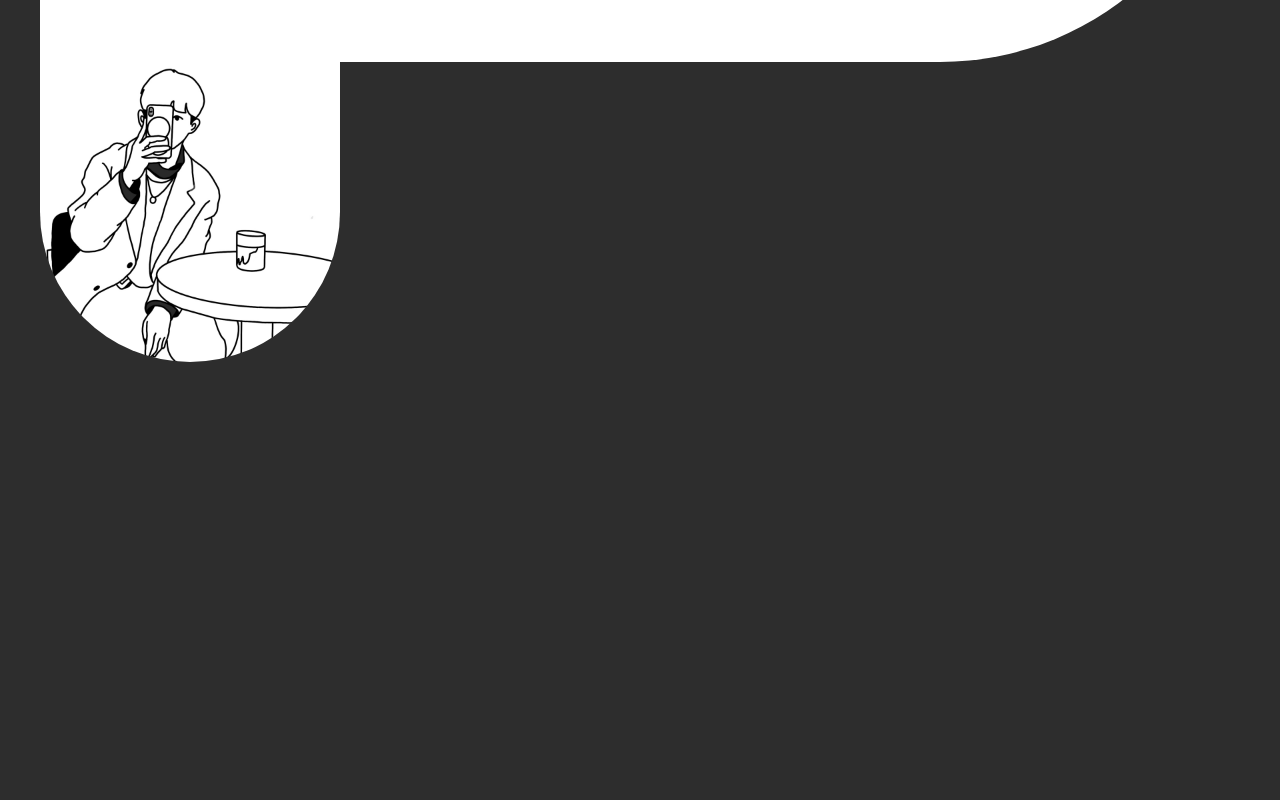
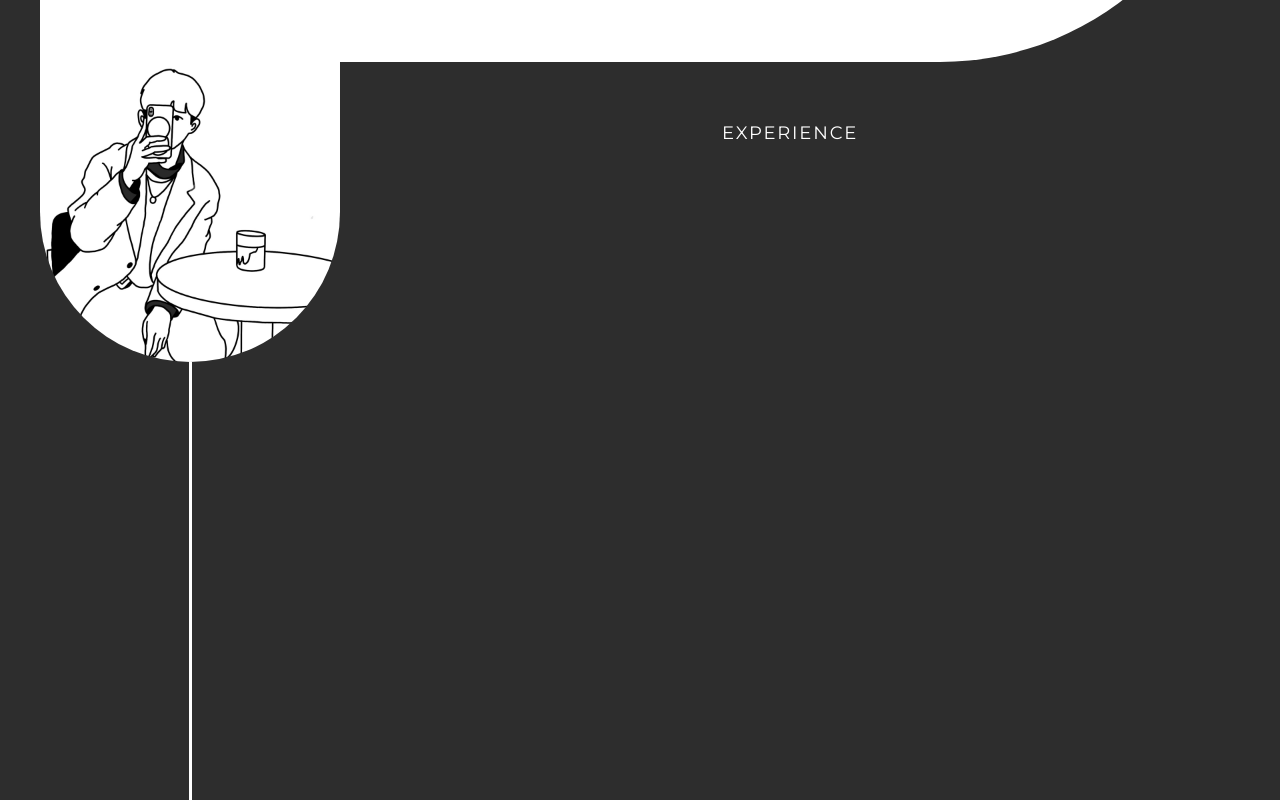
Before and after one commit to formegusto/portfolio, a React (Create React App) app: page / in a window 1280 px wide. Shown: the part 2620-3420 px from the top of the page. Built offline with nearby package versions, Linux system fonts and the light colour scheme.

Commit message:
exp screen

```diff
--- a/src/components/ExperienceComponent.tsx
+++ b/src/components/ExperienceComponent.tsx
@@ -1,20 +1,65 @@
 import React from "react";
 import Palette from "../styles/Palette";
-import { DefaultContentScreen, FullScreen } from "../styles/Screens";
+import {
+  DefaultContentScreen,
+  DefaultHeadScreen,
+  FullScreen,
+} from "../styles/Screens";
 import art from "../assets/art/art_3.png";
 import styled from "styled-components";
 
 function ExperienceComponent() {
   return (
-    <FullScreen custom={{ backgroubdColor: Palette["black"][3], zIndex: 1 }}>
+    <FullScreen
+      custom={{
+        backgroubdColor: Palette["black"][3],
+        zIndex: 1,
+        isNotDefault: true,
+      }}
+    >
       <DefaultContentScreen>
-        <ArtBlock>
-          <img src={art} alt="Experience Alt" />
-        </ArtBlock>
+        <ExpBlock>
+          <SideBlock>
+            <ArtBlock>
+              <img src={art} alt="Experience Art" />
+            </ArtBlock>
+            <ArtLine />
+          </SideBlock>
+          <ContentBlock>
+            <DefaultHeadScreen
+              custom={{
+                color: "#FFF",
+                textAlign: "center",
+                isNotDefault: true,
+              }}
+            >
+              <h1>EXPERIENCE</h1>
+            </DefaultHeadScreen>
+            <div
+              style={{
+                height: "900px",
+              }}
+            ></div>
+          </ContentBlock>
+        </ExpBlock>
       </DefaultContentScreen>
     </FullScreen>
   );
 }
+
+const ExpBlock = styled.div`
+  display: flex;
+  flex-direction: row;
+  width: 100%;
+`;
+const SideBlock = styled.div`
+  display: flex;
+  flex-direction: column;
+  align-items: center;
+`;
+const ContentBlock = styled.div`
+  flex: 1;
+`;
 
 const ArtBlock = styled.div`
   width: 300px;
@@ -28,4 +73,11 @@ const ArtBlock = styled.div`
   }
 `;
 
+const ArtLine = styled.div`
+  width: 3px;
+  flex: 1;
+
+  background-color: #fff;
+`;
+
 export default ExperienceComponent;
--- /dev/null
+++ b/src/components/WorkComponent.tsx
@@ -0,0 +1,24 @@
+import React from "react";
+import { DefaultHeadScreen, FullScreen } from "../styles/Screens";
+
+function WorkComponent() {
+  return (
+    <FullScreen
+      custom={{
+        backgroubdColor: "#FFF",
+        isNotDefault: true,
+      }}
+    >
+      <DefaultHeadScreen
+        custom={{
+          color: "#333",
+          textAlign: "center",
+        }}
+      >
+        <h1>WORK</h1>
+      </DefaultHeadScreen>
+    </FullScreen>
+  );
+}
+
+export default WorkComponent;
--- a/src/pages/PortfolioPage.tsx
+++ b/src/pages/PortfolioPage.tsx
@@ -4,6 +4,7 @@ import BackgroundComponent from "../components/BackgroundComponent";
 import ExperienceComponent from "../components/ExperienceComponent";
 import IntroComponent from "../components/IntroComponent";
 import SkillComponent from "../components/SkillComponent";
+import WorkComponent from "../components/WorkComponent";
 
 function PortfolioPage() {
   return (
@@ -13,6 +14,7 @@ function PortfolioPage() {
       <AboutComponent />
       <SkillComponent />
       <ExperienceComponent />
+      <WorkComponent />
     </>
   );
 }
--- a/src/styles/Screens.ts
+++ b/src/styles/Screens.ts
@@ -85,4 +85,13 @@ export const DefaultHeadScreen = styled.div<{ custom?: StyleTypes }>`
         color: ${props.custom.color};
       `}
   }
+
+  ${(props) => css`
+    ${props.custom?.isNotDefault === true &&
+    css`
+       {
+        min-width: auto;
+      }
+    `}
+  `}
 `;
```
